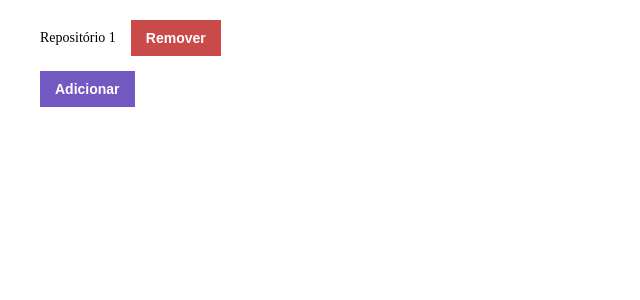
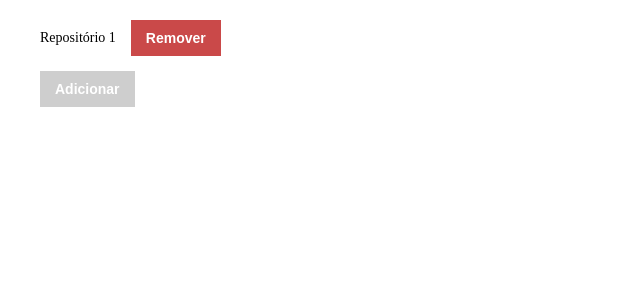
Before and after one commit to my-hacks/react-one, a React (Create React App) app: page / in a window 1280 px wide. Shown: the top 300 px of the page, without its empty margins (0-640 px from the left). Built offline with nearby package versions, Linux system fonts and the light colour scheme; no server answers.

Commit message:
working with useEffect

```diff
--- a/src/App.js
+++ b/src/App.js
@@ -1,10 +1,19 @@
-import React from "react";
+import React, { useState, useEffect } from "react";
+import axios from "axios";
 
 import "./styles.css";
 
 function App() {
+  const { data, setData } = useState([]);
+
+  useEffect(() => {
+    handleAddRepository();
+  }, []);
+
   async function handleAddRepository() {
-    // TODO
+    const response = await axios.get("/projects/").then((res) => res.json());
+    setData(...data, response.data);
+    console.log(data);
   }
 
   async function handleRemoveRepository(id) {
@@ -16,10 +25,7 @@ function App() {
       <ul data-testid="repository-list">
         <li>
           Repositório 1
-
-          <button onClick={() => handleRemoveRepository(1)}>
-            Remover
-          </button>
+          <button onClick={() => handleRemoveRepository(1)}>Remover</button>
         </li>
       </ul>
 
--- a/src/styles.css
+++ b/src/styles.css
@@ -18,12 +18,12 @@ div li {
   align-items: center;
 }
 
-div li + li {
+div li+li {
   margin-top: 15px;
 }
 
 button {
-  background: #7159c1;
+  background: #cecece;
   color: #fff;
   border: 0;
   padding: 10px 15px;
```
